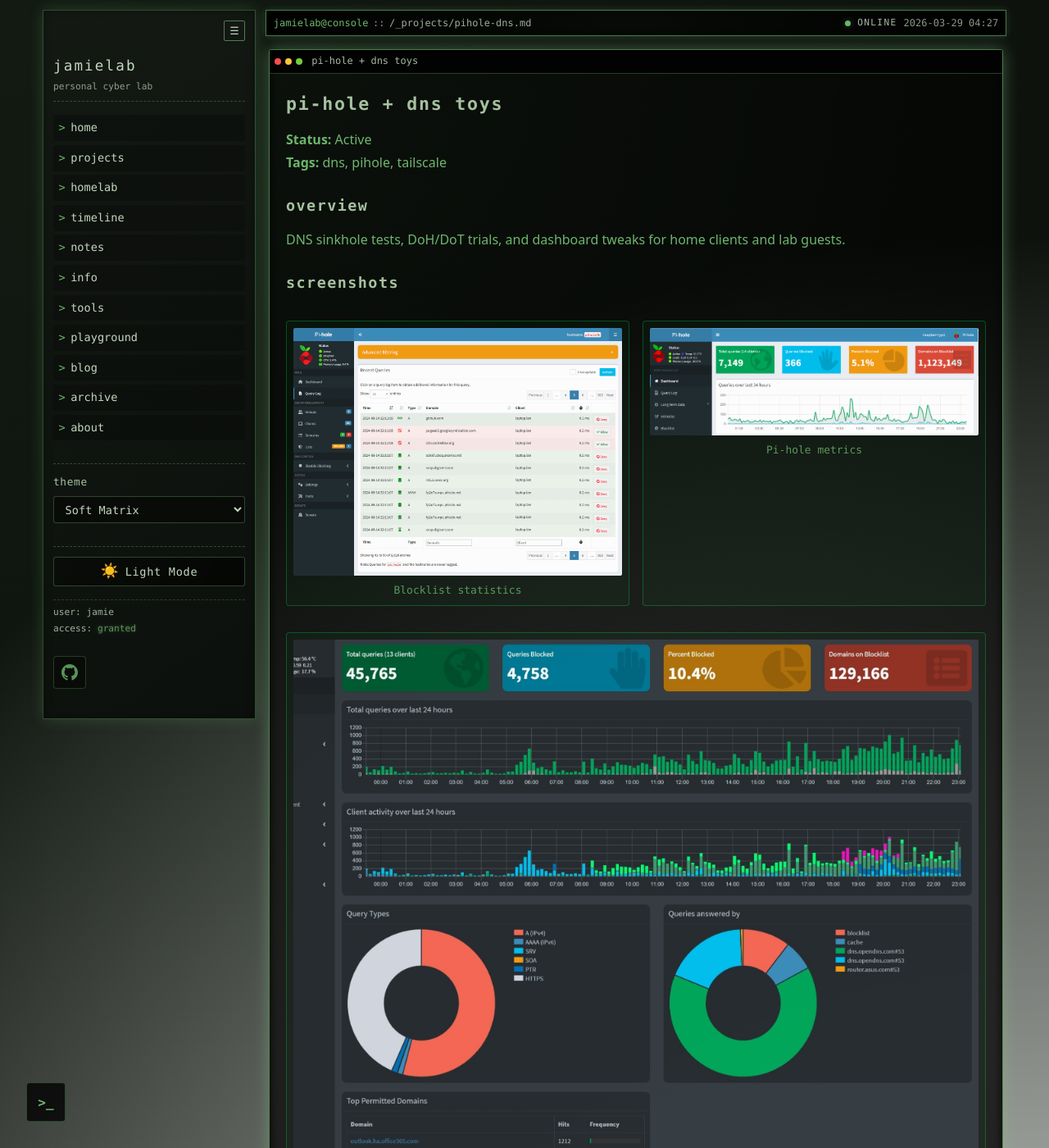
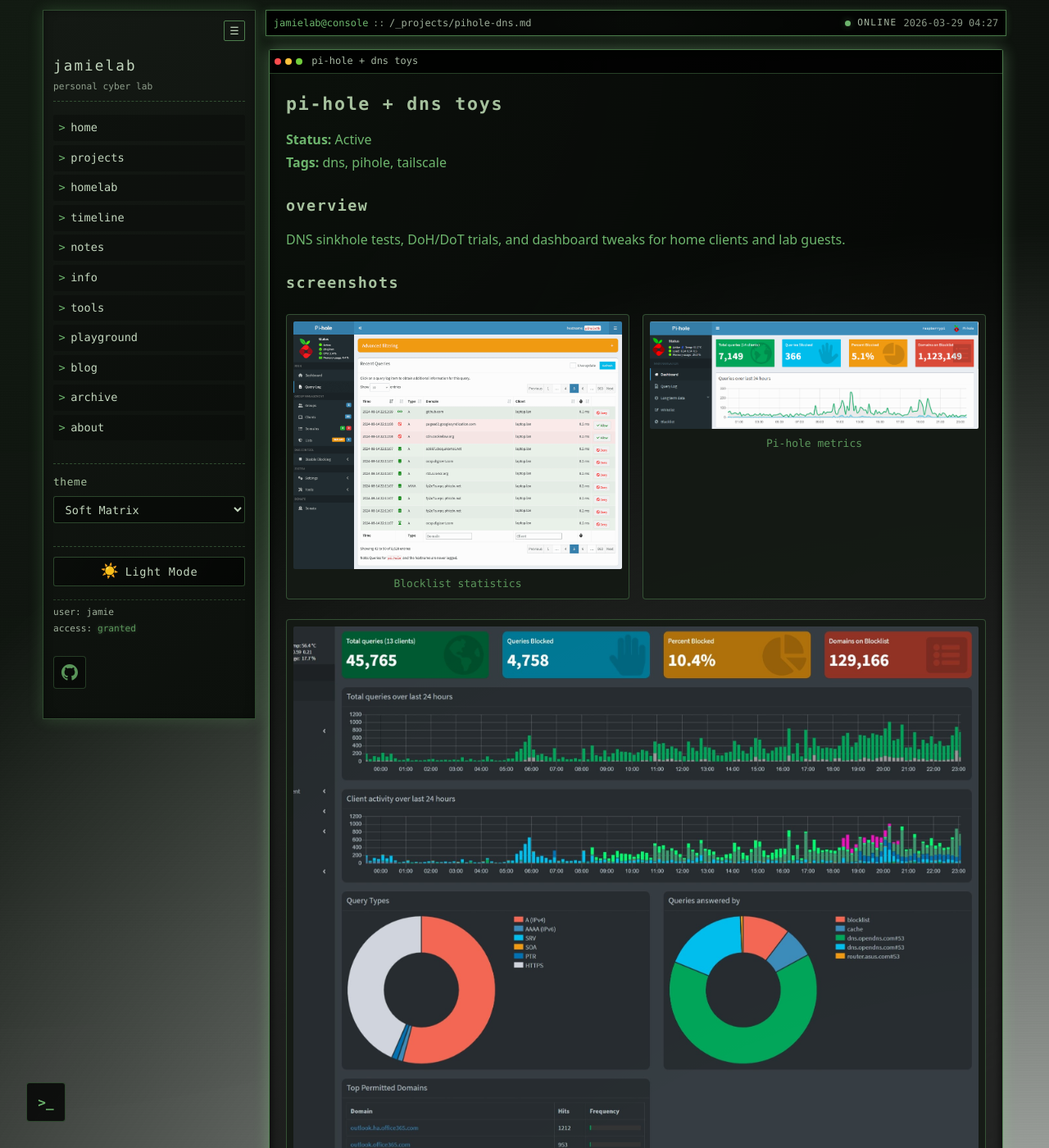
Before and after one commit to jimjamscott22/jimjamscott22.github.io, a Jekyll site: the page built from _projects/pihole-dns.md, in a window 1280 px wide and 1400 px high. Shown: the whole window at 82% size. Built offline with Jekyll 4.4.1, drawn with Linux system fonts in a browser that asks for light colours.

Commit message:
Made image sizing edits

```diff
--- a/assets/css/base.css
+++ b/assets/css/base.css
@@ -669,7 +669,7 @@ th {
 
 .project-image {
   max-width: 800px;
-  margin: 2rem auto;
+  margin: 1.5rem auto;
   padding: 0 1rem;
 }
 
@@ -1167,7 +1167,7 @@ th {
 /* ========== HOME HERO IMAGE ========== */
 
 .hero-shot {
-  margin-top: 1rem;
+  margin: 1.5rem 0;
   border: 1px solid var(--border-color);
   background: linear-gradient(145deg, var(--bg-secondary), rgba(0, 0, 0, 0.94));
   padding: 0.5rem;
@@ -1175,7 +1175,7 @@ th {
   box-shadow:
     0 0 12px var(--shadow-color),
     inset 0 0 12px rgba(0, 0, 0, 0.85);
-  max-width: 600px;
+  max-width: 460px;
 }
 
 .hero-shot img {
@@ -1196,7 +1196,7 @@ th {
 }
 
 .hero-shot--secondary {
-  max-width: 380px;
+  max-width: 360px;
   opacity: 0.9;
 }
 
--- a/assets/css/custom.css
+++ b/assets/css/custom.css
@@ -1823,6 +1823,7 @@ th {
 
   .dashboard-image {
     width: 100%;
+    max-width: 380px;
   }
 }
 
--- a/assets/css/images.css
+++ b/assets/css/images.css
@@ -1,25 +1,22 @@
-/* Shared image styling (matches original custom.css behavior)
+/* Shared image styling
  *
  * Purpose:
  * - Keep image presentation consistent across themes
- * - Prevent theme CSS from accidentally changing image sizing/borders
+ * - Uses CSS custom properties so images adapt to the active theme
+ * - Standardized 1.5rem vertical spacing for all non-card image containers
  */
 
 /* Project images */
 .project-image {
   max-width: 1100px;
-  /* keeps it from going full ultrawide */
-  margin: 2rem auto;
-  /* centers it */
+  margin: 1.5rem auto;
   padding: 0 1rem;
-  /* breathing room on mobile */
 }
 
 .project-image img {
   width: 100%;
   height: auto;
   border-radius: 8px;
-  /* optional, but very cyberpunk-polished */
   border: none;
   box-shadow: none;
 }
@@ -31,9 +28,9 @@
   height: auto;
   max-height: 180px;
   object-fit: cover;
-  border: 1px solid rgba(0, 255, 102, 0.3);
+  border: 1px solid var(--border-color);
   border-radius: 2px;
-  box-shadow: 0 0 8px rgba(0, 255, 102, 0.2);
+  box-shadow: 0 0 8px var(--shadow-color);
 }
 
 /* About page images */
@@ -42,9 +39,9 @@
   width: 100%;
   max-width: 280px;
   height: auto;
-  border: 1px solid rgba(0, 255, 102, 0.35);
+  border: 1px solid var(--border-color);
   border-radius: 3px;
-  box-shadow: 0 0 10px rgba(0, 255, 102, 0.22);
+  box-shadow: 0 0 10px var(--shadow-color);
 }
 
 @media (max-width: 820px) {
@@ -59,8 +56,8 @@
   height: 140px;
   border-radius: 999px;
   object-fit: cover;
-  border: 1px solid rgba(0, 255, 102, 0.5);
-  box-shadow: 0 0 12px rgba(0, 255, 102, 0.3);
+  border: 1px solid var(--border-bright, var(--border-color));
+  box-shadow: 0 0 12px var(--glow-color);
   flex-shrink: 0;
 }
 
@@ -77,23 +74,22 @@
   width: 100%;
   max-width: 100%;
   height: auto;
-  border: 1px solid rgba(0, 255, 102, 0.35);
+  border: 1px solid var(--border-color);
   border-radius: 2px;
-  box-shadow: 0 0 10px rgba(0, 255, 102, 0.25);
+  box-shadow: 0 0 10px var(--shadow-color);
 }
 
 .hero-shot--secondary img {
-  box-shadow: 0 0 18px rgba(0, 255, 100, 0.12);
+  box-shadow: 0 0 18px var(--glow-color);
 }
 
 /* ========== IMAGE GALLERIES ========== */
 
-/* Two-column image gallery for related images in posts/projects */
 .image-gallery {
   display: grid;
   grid-template-columns: repeat(2, minmax(0, 1fr));
   gap: 1rem;
-  margin: 2rem 0;
+  margin: 1.5rem 0;
   max-width: 1100px;
 }
 
@@ -104,19 +100,18 @@
   }
 }
 
-/* Figure wrapper for images with captions */
 .image-gallery figure {
   margin: 0;
-  background: rgba(0, 255, 102, 0.03);
-  border: 1px solid rgba(0, 255, 102, 0.25);
+  background: var(--bg-secondary, rgba(0, 255, 102, 0.03));
+  border: 1px solid var(--border-color);
   border-radius: 4px;
   padding: 0.5rem;
   transition: all 0.3s ease;
 }
 
 .image-gallery figure:hover {
-  border-color: rgba(0, 255, 102, 0.4);
-  box-shadow: 0 0 12px rgba(0, 255, 102, 0.15);
+  border-color: var(--border-bright, var(--border-color));
+  box-shadow: 0 0 12px var(--shadow-color);
 }
 
 .image-gallery img {
@@ -136,20 +131,19 @@
 
 /* ========== CONTENT IMAGES ========== */
 
-/* Single images within post/project content */
 .content-image {
-  margin: 2rem auto;
+  margin: 1.5rem auto;
   max-width: 900px;
-  background: rgba(0, 255, 102, 0.03);
-  border: 1px solid rgba(0, 255, 102, 0.25);
+  background: var(--bg-secondary, rgba(0, 255, 102, 0.03));
+  border: 1px solid var(--border-color);
   border-radius: 4px;
   padding: 0.5rem;
   transition: all 0.3s ease;
 }
 
 .content-image:hover {
-  border-color: rgba(0, 255, 102, 0.4);
-  box-shadow: 0 0 12px rgba(0, 255, 102, 0.15);
+  border-color: var(--border-bright, var(--border-color));
+  box-shadow: 0 0 12px var(--shadow-color);
 }
 
 .content-image img {
```
Also changed, not shown: _posts/2025-12-24-setting-up-ufw-rules.md (+2 -2 lines).
